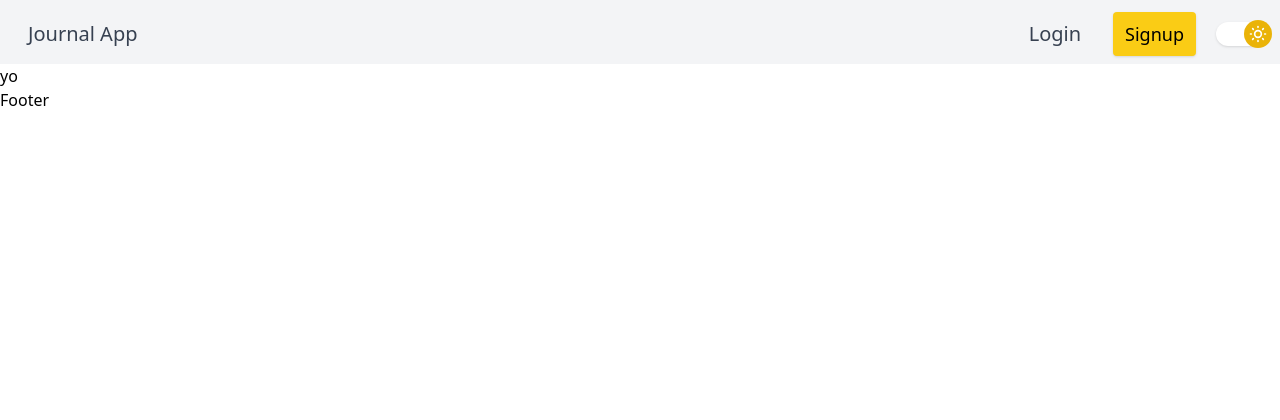
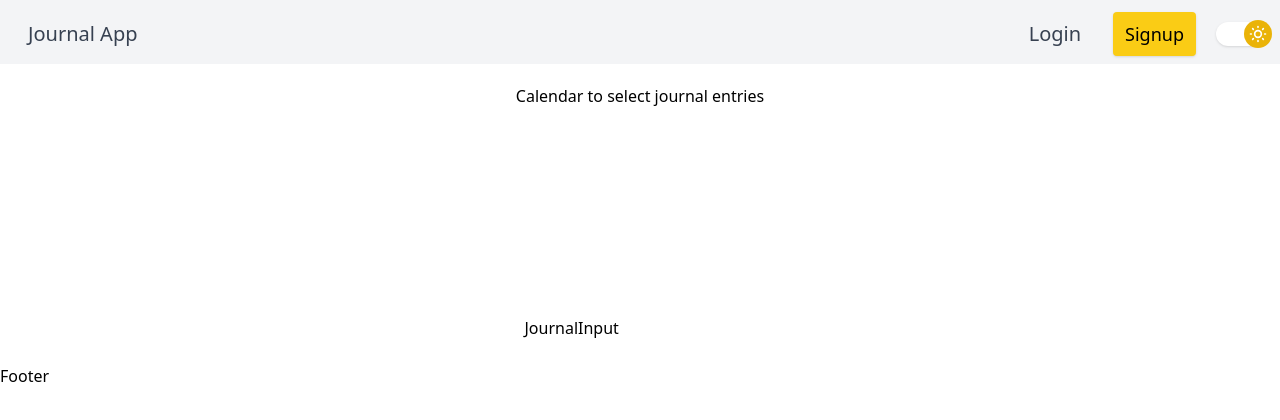
Before and after one commit to mhgamboa/diaray-app, a Next.js app: page /home in a window 1280 px wide. Shown: the top 420 px of the page. Built offline with nearby package versions, Linux system fonts and the light colour scheme.

Commit message:
Work on form input

```diff
--- a/components/JournalInput.js
+++ b/components/JournalInput.js
@@ -0,0 +1,12 @@
+import React from "react";
+
+export default function JournalInput() {
+  return (
+    <section>
+      JournalInput
+      <form>
+        <input type="text" name="journal" id="journal" height={10} width="10" />
+      </form>
+    </section>
+  );
+}
--- a/pages/home.js
+++ b/pages/home.js
@@ -1,7 +1,14 @@
+import JournalInput from "../components/JournalInput.js";
 export default function Home() {
   return (
     <>
-      <main>yo</main>
+      <main className="flex flex-col items-center space-y-52 mt-5">
+        <div>
+          <h1>Calendar to select journal entries</h1>
+        </div>
+
+        <JournalInput />
+      </main>
     </>
   );
 }
```
